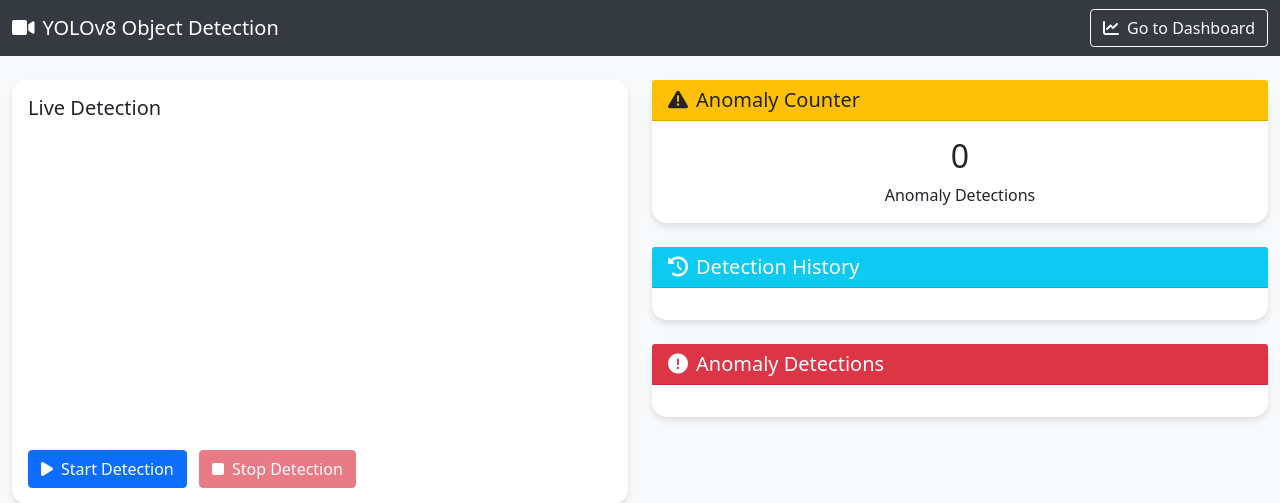
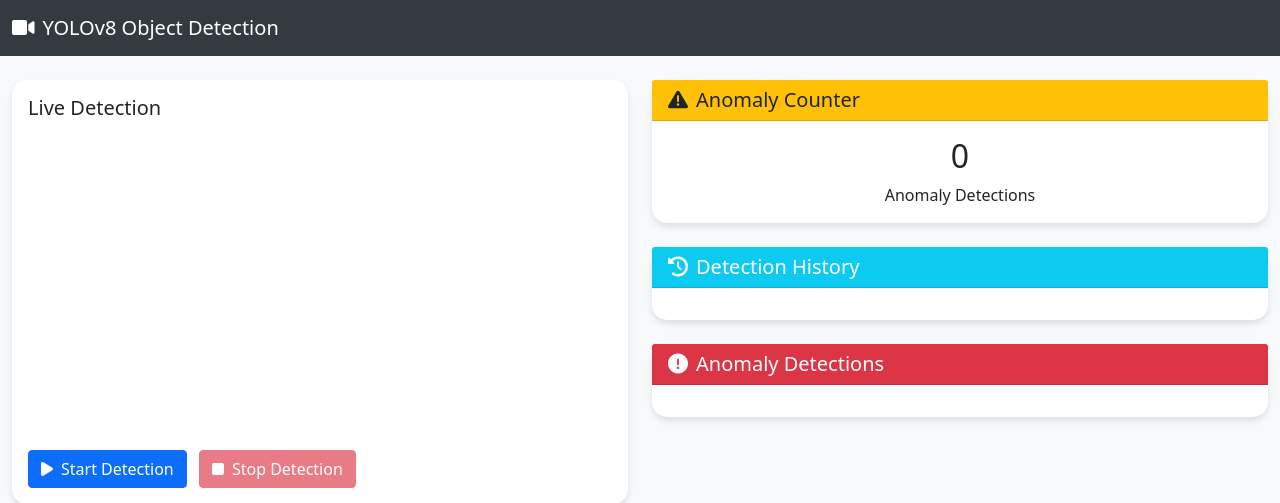
Before and after one commit to therealthom/ceneval-objectdetection-service, a Flask app: page / in a window 1280 px wide. Shown: the top 503 px of the page. Run offline with Flask 3, Linux system fonts and the light colour scheme.

Commit message:
remove link

```diff
--- a/templates/index.html
+++ b/templates/index.html
@@ -44,9 +44,6 @@
     <div class="container-fluid">
         <a class="navbar-brand" href="#">
             <i class="fas fa-video me-2"></i>YOLOv8 Object Detection
-        </a>
-        <a href="/dashboard" class="btn btn-outline-light">
-            <i class="fas fa-chart-line me-2"></i>Go to Dashboard
         </a>
     </div>
 </nav>
```
